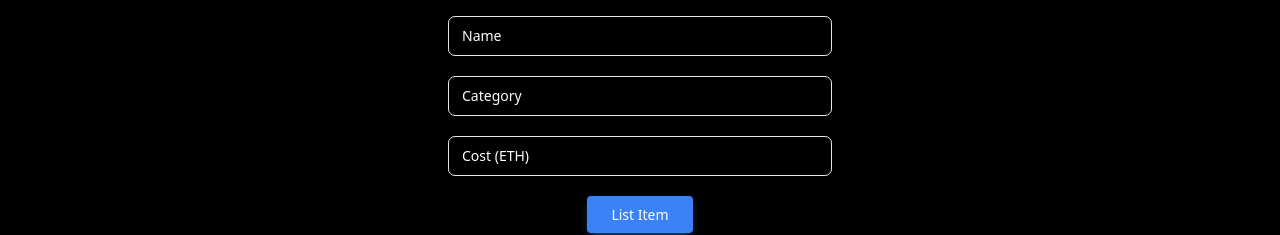
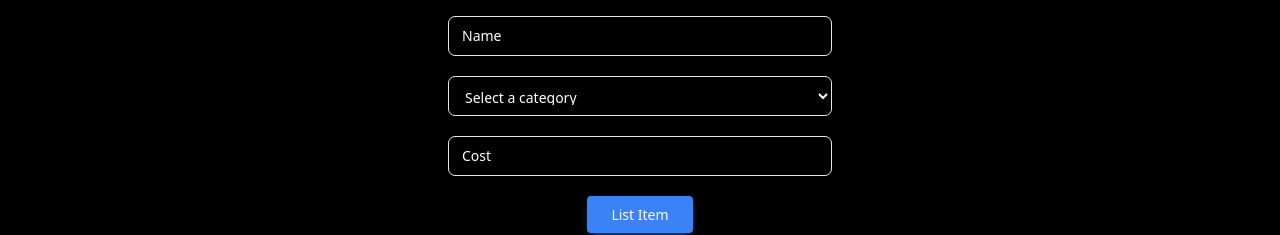
Before and after one commit to tanayarun/Zk-ReUseIt, a React (Vite) app in the folder client/: page /list in a window 1280 px wide. Shown: the part 124-359 px from the top of the page. Built offline with nearby package versions, Linux system fonts and the light colour scheme.

Commit message:
fix:search-shop

```diff
--- a/client/src/Pages/BuyItem.jsx
+++ b/client/src/Pages/BuyItem.jsx
@@ -12,12 +12,12 @@ const BuyItem = () => {
 
   const [url, setUrl] = useState('')
 
-  const APP_ID = "0x895eB26Be424Ee73603aBE2dd2A178a5D7a3787B" //TODO: replace with your applicationId
+  const APP_ID = "0x2E077cAa343478Bd397615FcdF89CaF61CdCEA15" //TODO: replace with your applicationId
   const reclaimClient = new Reclaim.ProofRequest(APP_ID)
 
   async function generateVerificationRequest() {
     try {
-      const providerId = '1d270ba2-8680-415b-b7e2-2cebd47f6f02'; // Replace with actual providerId
+      const providerId = '1bba104c-f7e3-4b58-8b42-f8c0346cdeab'; // Replace with actual providerId
 
       reclaimClient.addContext(
         ('user\'s address'), // Replace with actual user address
@@ -27,7 +27,7 @@ const BuyItem = () => {
       await reclaimClient.buildProofRequest(providerId);
 
       const signature = await reclaimClient.generateSignature(
-        '0x2c3b6e25c1fd61396ddd973d029dcb8a559a8ecb22fc32e89e9539ee4bca64a4'
+        '0x6f3aaaa76e9ceab76d04949ce2bd047977c162a0234eaa5d1999ecd70cb7229e'
       );
       reclaimClient.setSignature(signature);
 
@@ -49,6 +49,46 @@ const BuyItem = () => {
       console.error('Error in generateVerificationRequest:', error);
     }
   }
+
+
+// Prototype
+
+
+// const getVerificationReq = async () => {
+//   const APP_ID = "0xe616742f289737681050cae4084e49E6847ddac6";
+//   const reclaimClient = new Reclaim.ProofRequest(APP_ID);
+
+//   const providerIds = [
+//   '5e1302ca-a3dd-4ef8-bc25-24fcc97dc800', // Aadhaar Card Date of Birth
+//   ];
+
+//   await reclaimClient.buildProofRequest(providerIds[0])
+
+//   const APP_SECRET ="0x8b6f43e1d1312dfbbc4c3ce82c59d1be7398c1d13b6f4de82c3e0b7b84cac5bb"  // your app secret key.
+//   reclaimClient.setSignature(
+//       await reclaimClient.generateSignature(APP_SECRET)
+//   )
+
+//   const { requestUrl, statusUrl } =
+//     await reclaimClient.createVerificationRequest()
+
+
+//   await reclaimClient.startSession({
+//     onSuccessCallback: proof => {
+//       console.log('Verification success', proof)
+//       // Your business logic here
+//     },
+//     onFailureCallback: error => {
+//       console.error('Verification failed', error)
+//       // Your business logic here to handle the error
+//     }
+//   })
+// };
+
+
+// call when user clicks on a button
+// onClick={getVerificationReq}
+
   async function handleQRCode() {
     try {
       console.log('URL before fetch:', url); // Check if `url` is a string
@@ -77,7 +117,7 @@ const BuyItem = () => {
     <div>
       <Navbaar />
 
-      <div  style={{ display: "flex", alignItems: "center", justifyContent: "center", height: "50vh" }}>
+      <div className="mt-24"  style={{ display: "flex", alignItems: "center", justifyContent: "center", height: "50vh" }}>
       {!url && (
         <button className="text-white" onClick={generateVerificationRequest}>
           Create Claim QrCode
--- a/client/src/Pages/Listing.jsx
+++ b/client/src/Pages/Listing.jsx
@@ -1,7 +1,7 @@
 import React, { useState } from "react";
 import { ethers } from "ethers";
 import { ToastContainer, toast } from "react-toastify";
-import 'react-toastify/dist/ReactToastify.css';
+import "react-toastify/dist/ReactToastify.css";
 import MyContractABI from "../abis/abi.json";
 import Navbaar from "../Components/UI/Navbaar";
 
@@ -35,14 +35,24 @@ const Listing = () => {
     const contract = new ethers.Contract(contractAddress, contractABI, signer);
 
     try {
-      const tx = await contract.list(id, name, category, ethers.utils.parseUnits(cost, "wei"));
+      const tx = await contract.list(
+        id,
+        name,
+        category,
+        ethers.utils.parseUnits(cost, "wei")
+      );
       console.log("Transaction Hash:", tx.hash);
 
       await tx.wait();
       console.log("Transaction Confirmed");
 
       contract.on("List", (name, cost) => {
-        console.log(`Item listed: Name = ${name}, Cost = ${ethers.utils.formatUnits(cost, "wei")}`);
+        console.log(
+          `Item listed: Name = ${name}, Cost = ${ethers.utils.formatUnits(
+            cost,
+            "wei"
+          )}`
+        );
       });
 
       toast.success("Item listed successfully!");
@@ -102,17 +112,37 @@ const Listing = () => {
         </div>
 
         <div className="relative flex h-10 w-full min-w-[200px] max-w-[24rem]">
-          <input
-            type="text"
-            className="peer h-full w-full rounded-[7px] border border-blue-gray-200 bg-transparent px-3 py-2.5 pr-20 font-sans text-sm font-normal text-white outline outline-0 transition-all placeholder-shown:border placeholder-shown:border-blue-gray-200 placeholder-shown:border-t-blue-gray-200 focus:border-2 focus:border-blue-500 focus:border-t-transparent focus:outline-0 disabled:border-0 disabled:bg-blue-gray-50"
-            placeholder=" "
+          <select
+            className="peer h-full w-full rounded-[7px] border border-blue-gray-200 bg-transparent px-3 py-2.5 font-sans text-sm font-normal text-white outline outline-0 transition-all placeholder-shown:border placeholder-shown:border-blue-gray-200 placeholder-shown:border-t-blue-gray-200 focus:border-2 focus:border-blue-500 pr-3 focus:outline-0 disabled:border-0 disabled:bg-blue-gray-50"
             value={category}
             onChange={(e) => setCategory(e.target.value)}
             required
-          />
-          <label className="before:content[' '] after:content[' '] pointer-events-none absolute left-0 -top-1.5 flex h-full w-full select-none text-[11px] font-normal leading-tight text-white transition-all before:pointer-events-none before:mt-[6.5px] before:mr-1 before:box-border before:block before:h-1.5 before:w-2.5 before:rounded-tl-md before:border-t before:border-l before:border-blue-gray-200 before:transition-all after:pointer-events-none after:mt-[6.5px] after:ml-1 after:box-border after:block after:h-1.5 after:w-2.5 after:flex-grow after:rounded-tr-md after:border-t after:border-r after:border-blue-gray-200 after:transition-all peer-placeholder-shown:text-sm peer-placeholder-shown:leading-[3.75] peer-placeholder-shown:text-blue-gray-500 peer-placeholder-shown:before:border-transparent peer-placeholder-shown:after:border-transparent peer-focus:text-[11px] peer-focus:leading-tight peer-focus:text-blue-500 peer-focus:before:border-t-2 peer-focus:before:border-l-2 peer-focus:before:!border-blue-500 peer-focus:after:border-t-2 peer-focus:after:border-r-2 peer-focus:after:!border-blue-500 peer-disabled:text-transparent peer-disabled:before:border-transparent peer-disabled:after:border-transparent peer-disabled:peer-placeholder-shown:text-blue-gray-500">
-            Category
-          </label>
+          >
+            <option value="" disabled>
+              Select a category
+            </option>
+            <option
+              value="Automobile"
+            >
+              Automobile
+            </option>
+            <option
+              value="Electronics"
+            >
+              Electronics
+            </option>
+            <option value="Furniture">Furniture</option>
+            <option
+              value="Action figures"
+            >
+              Action figures
+            </option>
+            <option
+              value="Vintage"
+            >
+              Vintage
+            </option>
+          </select>
         </div>
 
         <div className="relative flex h-10 w-full min-w-[200px] max-w-[24rem]">
@@ -125,7 +155,7 @@ const Listing = () => {
             required
           />
           <label className="before:content[' '] after:content[' '] pointer-events-none absolute left-0 -top-1.5 flex h-full w-full select-none text-[11px] font-normal leading-tight text-white transition-all before:pointer-events-none before:mt-[6.5px] before:mr-1 before:box-border before:block before:h-1.5 before:w-2.5 before:rounded-tl-md before:border-t before:border-l before:border-blue-gray-200 before:transition-all after:pointer-events-none after:mt-[6.5px] after:ml-1 after:box-border after:block after:h-1.5 after:w-2.5 after:flex-grow after:rounded-tr-md after:border-t after:border-r after:border-blue-gray-200 after:transition-all peer-placeholder-shown:text-sm peer-placeholder-shown:leading-[3.75] peer-placeholder-shown:text-blue-gray-500 peer-placeholder-shown:before:border-transparent peer-placeholder-shown:after:border-transparent peer-focus:text-[11px] peer-focus:leading-tight peer-focus:text-blue-500 peer-focus:before:border-t-2 peer-focus:before:border-l-2 peer-focus:before:!border-blue-500 peer-focus:after:border-t-2 peer-focus:after:border-r-2 peer-focus:after:!border-blue-500 peer-disabled:text-transparent peer-disabled:before:border-transparent peer-disabled:after:border-transparent peer-disabled:peer-placeholder-shown:text-blue-gray-500">
-            Cost (ETH)
+            Cost
           </label>
         </div>
 
```
Also changed, not shown: client/src/Pages/Shop.jsx (+44 -32 lines).
